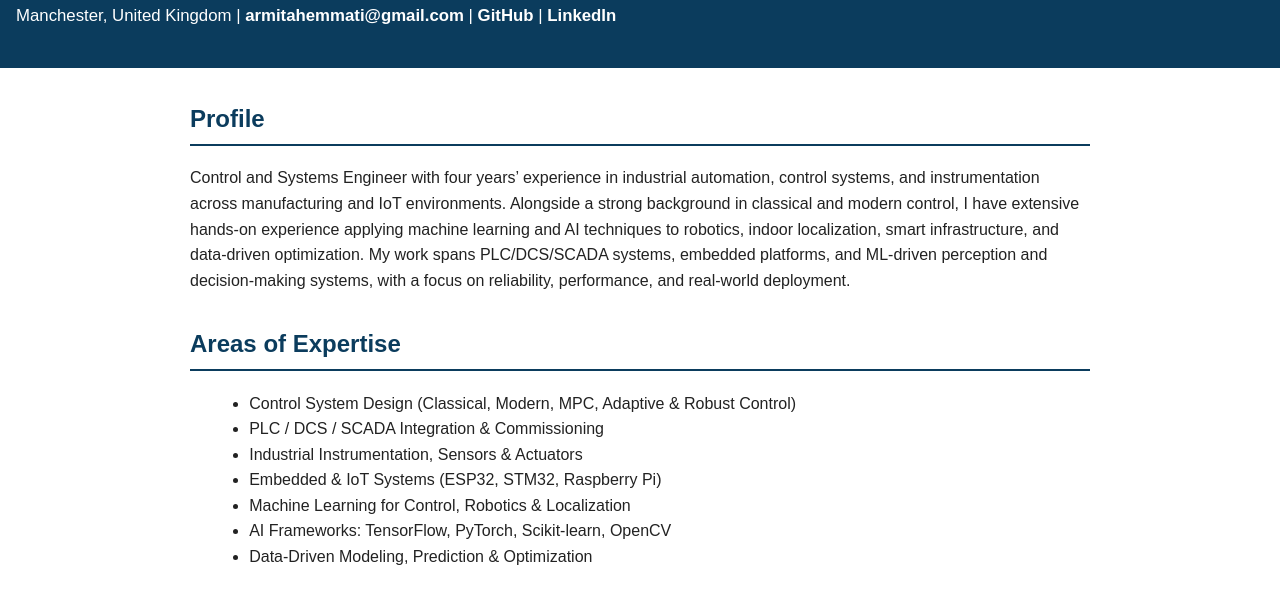
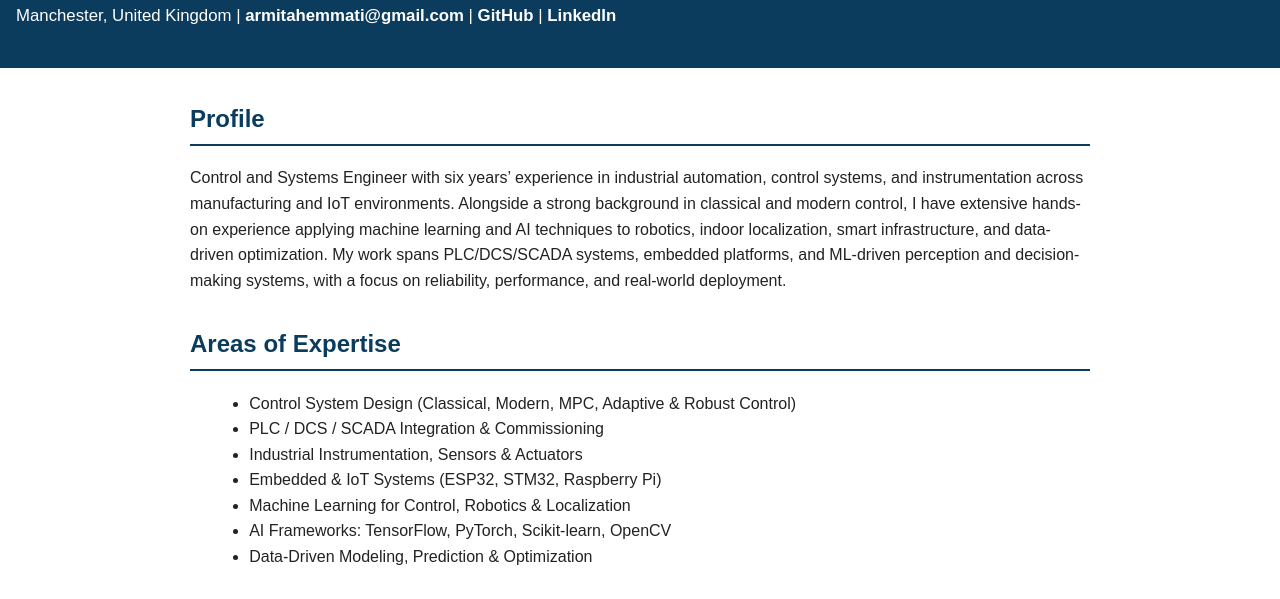
Before and after one commit to Armitawh/armitawh.github.io, a plain HTML site: page index.html in a window 1280 px wide. Shown: the part 130-729 px from the top of the page. Drawn offline with Linux system fonts and the light colour scheme; no server answers.

Commit message:
Update experience description in profile section

```diff
--- a/index.html
+++ b/index.html
@@ -91,7 +91,7 @@
 <section>
 <h2>Profile</h2>
 <p>
-Control and Systems Engineer with four years’ experience in industrial automation,
+Control and Systems Engineer with six years’ experience in industrial automation,
 control systems, and instrumentation across manufacturing and IoT environments.
 Alongside a strong background in classical and modern control, I have extensive
 hands-on experience applying machine learning and AI techniques to
```
